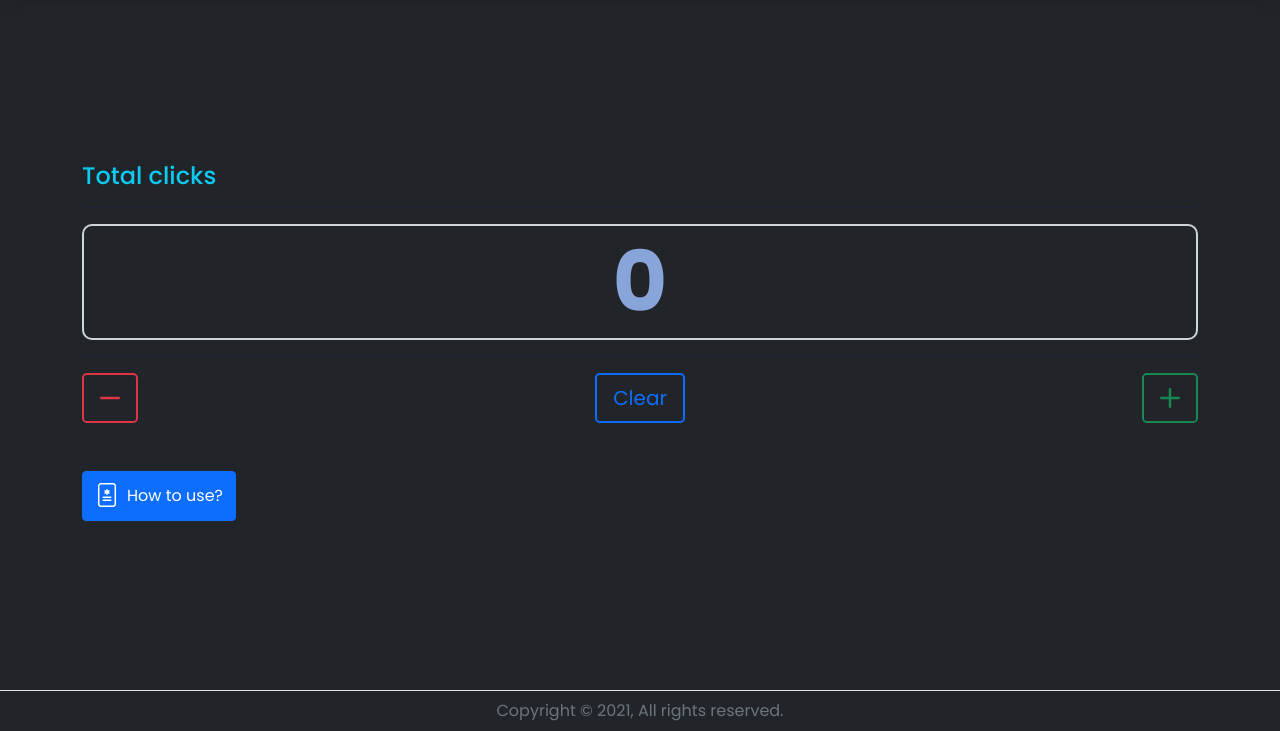
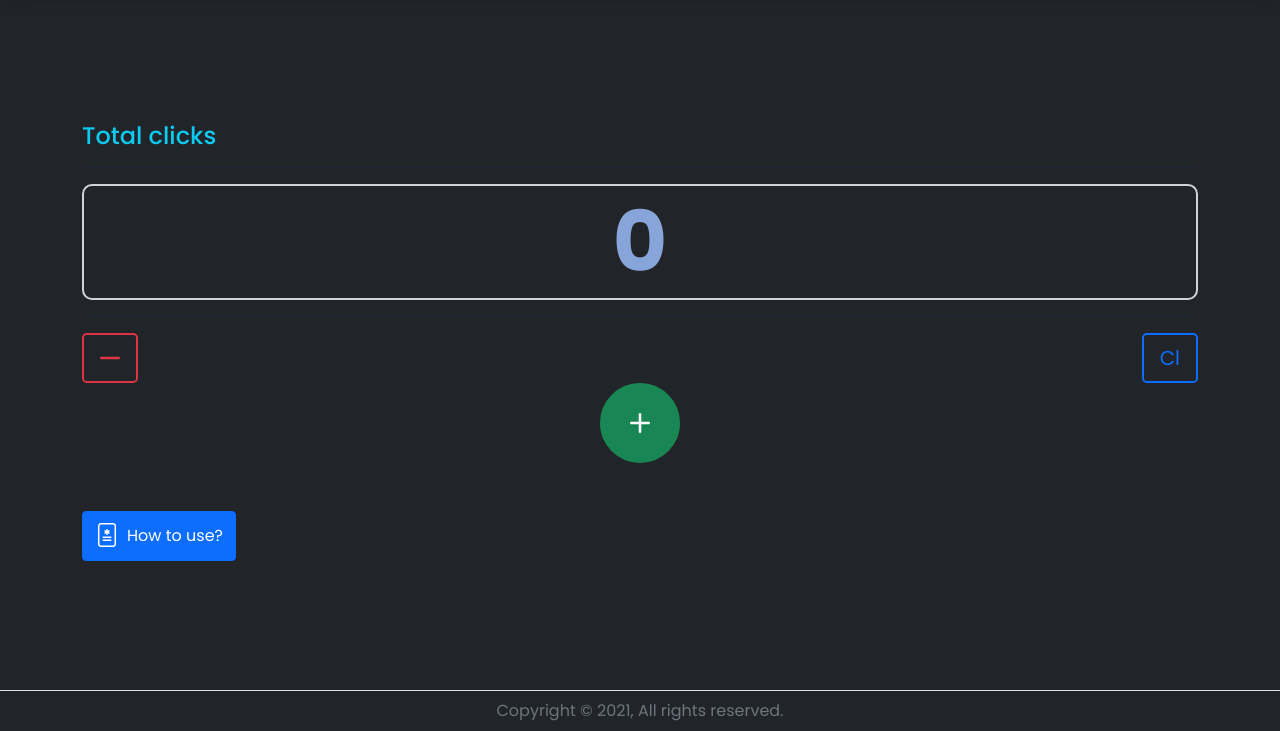
Before and after one commit to The-Lone-Druid/clickCount, a website: page index.html in a window 1280 px wide. Shown: the part 69-800 px from the top of the page. Drawn offline with nearby package versions, Linux system fonts and the light colour scheme; some packages are replaced by stand-ins of ours; a script that the page names is missing.

Commit message:
Bug fixes, improvements

```diff
--- a/index.html
+++ b/index.html
@@ -39,10 +39,11 @@
                 </button>
 
                 <button class="btn btn-lg btn-outline-primary border-2 clear-count" onclick="clearCount()">
-                    Clear
+                    Cl
                 </button>
-
-                <button class="btn btn-lg btn-outline-success border-2 increase-count" onclick="increaseCount()">
+            </div>
+            <div class="text-center">
+                <button class="btn btn-lg btn-success border-2 increase-count rounded-pill" style="height: 80px; width: 80px;" onclick="increaseCount()">
                     <bi class="bi-plus-lg"></bi>
                 </button>
             </div>
```
